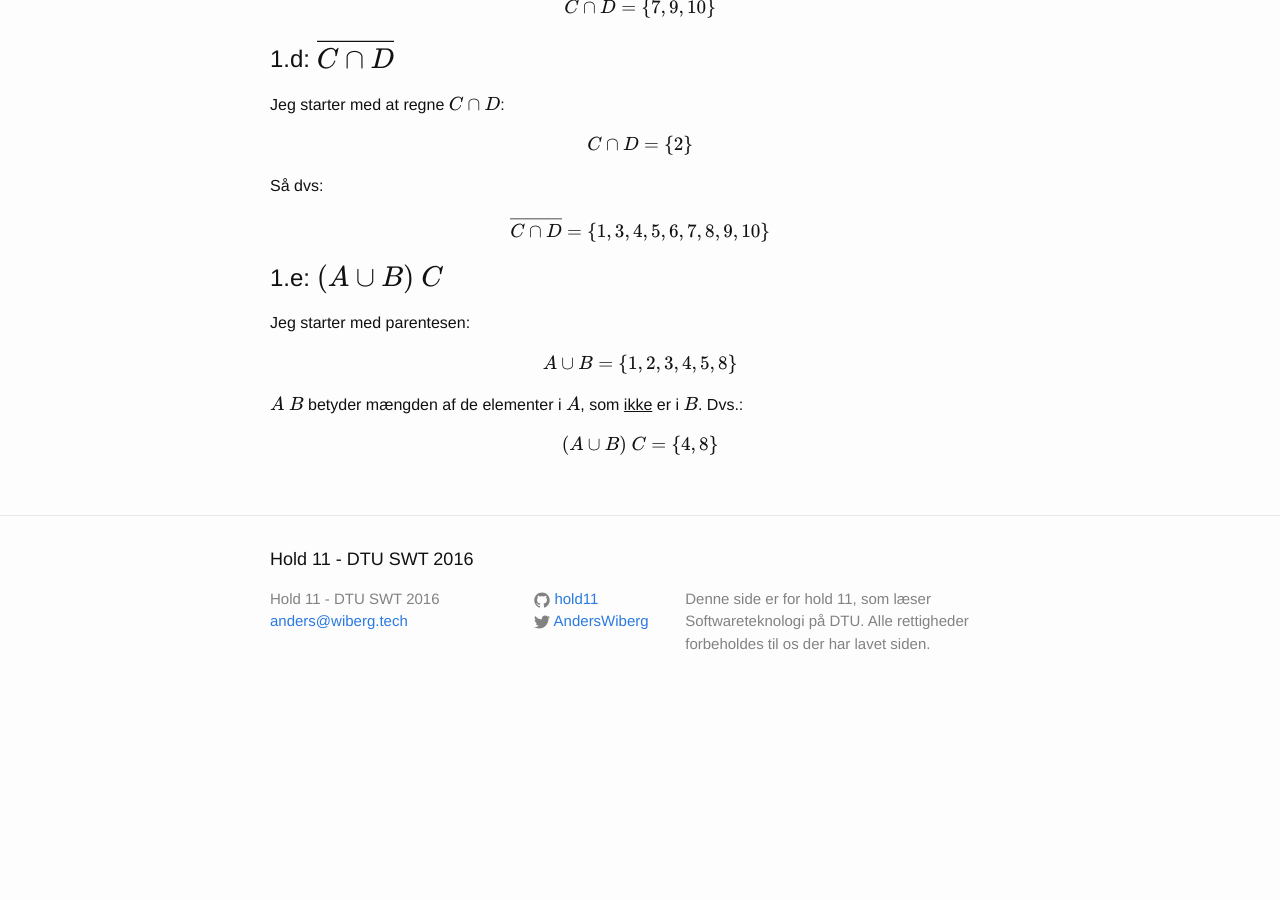
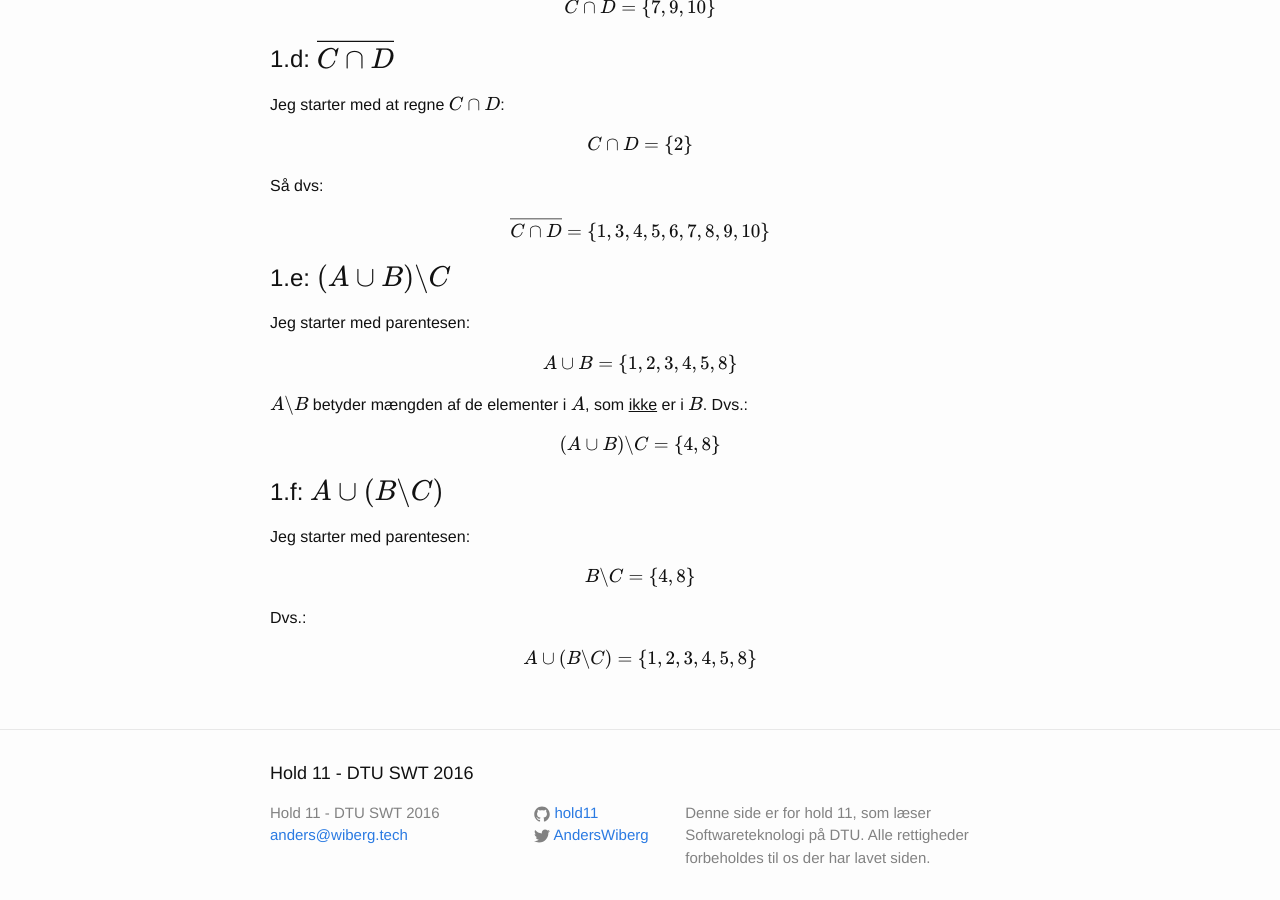
Before and after one commit to hold11/hold11, a Jekyll site: the page built from _posts/2016-09-21-wk04-dmath-opgaver.md, in a window 1280 px wide and 900 px high, scrolled down 1122 px. Built offline with Jekyll 4.4.1, drawn with Linux system fonts in a browser that asks for light colours; formulas are drawn with MathJax 3; before the commit the page ends 1837 px from its top, so only the background shows below that.

Commit message:
Fixing backslashes

```diff
--- a/_posts/2016-09-21-wk04-dmath-opgaver.md
+++ b/_posts/2016-09-21-wk04-dmath-opgaver.md
@@ -54,12 +54,22 @@ Så dvs:
 
 $$ \overline{C \cap D} = \{1, 3, 4, 5, 6, 7, 8, 9, 10 \}  $$
 
-## 1.e: $$ (A \cup B) \ C $$
+## 1.e: $$ (A \cup B) \backslash C $$
 
 Jeg starter med parentesen:
 
 $$ A \cup B = \{1, 2, 3, 4, 5, 8 \} $$
 
-$$ A \ B $$ betyder mængden af de elementer i $$ A $$, som <u>ikke</u> er i $$ B $$. Dvs.:
+$$ A \backslash B $$ betyder mængden af de elementer i $$ A $$, som <u>ikke</u> er i $$ B $$. Dvs.:
 
-$$ (A \cup B) \ C = \{4, 8 \} $$
+$$ (A \cup B) \backslash C = \{4, 8 \} $$
+
+## 1.f: $$ A \cup (B \backslash C) $$
+
+Jeg starter med parentesen:
+
+$$ B \backslash C = \{4, 8 \} $$
+
+Dvs.:
+
+$$ A \cup (B \backslash C) = \{1, 2, 3, 4, 5, 8\} $$
```
